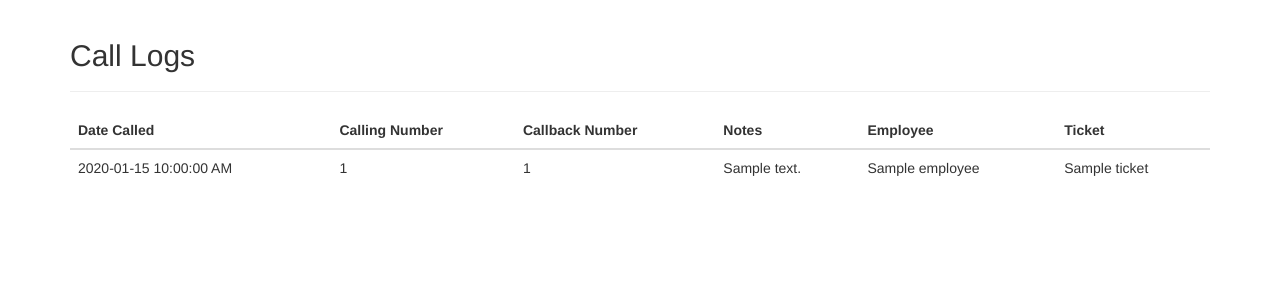
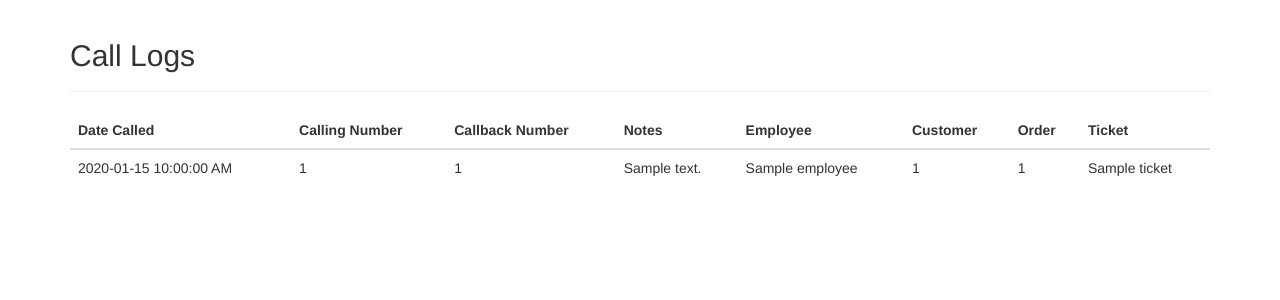
Before and after one commit to krutzcorp/krutzcorp-customersupport, a Flask app: template customersupport/templates/call-log-index.html in a window 1280 px wide. Shown: the part 51-351 px from the top of the page. Run offline with Flask 2, Linux system fonts and the light colour scheme; the template is opened without the code that fills it: most values are stand-ins (such as "Sample title", 1, 10 or a date in 2020); parts of the project's set-up code (start-up, migrations or seed data) failed here and were passed over; some libraries are stand-ins or nearby versions.

Commit message:
Add order and customer to calllog.

```diff
--- a/customersupport/controllers/calllog.py
+++ b/customersupport/controllers/calllog.py
@@ -18,6 +18,8 @@ def new_call():
     form = NewCallForm()
     if form.validate_on_submit():
         call_log = CallLog(
+            customer_id=form.customer_id.data,
+            order_id=form.order.data,
             calling_number=form.phone_called_from.data,
             callback_number=form.phone_call_back.data,
             notes=form.notes.data,
--- a/customersupport/models.py
+++ b/customersupport/models.py
@@ -319,6 +319,8 @@ class Ticket(Base):
 class CallLog(Base):
     __tablename__ = "call_log"
     id = Column(Integer, primary_key=True, autoincrement=True)
+    customer_id = Column(String(16))
+    order_id = Column(String(16))
     date_called = Column(DateTime)
     calling_number = Column(String(60))
     callback_number = Column(String(60))
@@ -329,6 +331,8 @@ class CallLog(Base):
 
     def __init__(
             self,
+            customer_id,
+            order_id=None,
             date_called=datetime.today(),
             calling_number=None,
             callback_number=calling_number,
@@ -336,6 +340,8 @@ class CallLog(Base):
             employee=None,
             ticket_id=None
     ):
+        self.customer_id = customer_id
+        self.order_id = order_id
         self.date_called = date_called
         self.calling_number = calling_number
         self.callback_number = callback_number
--- a/customersupport/templates/call-log-index.html
+++ b/customersupport/templates/call-log-index.html
@@ -13,6 +13,8 @@
             <th>Callback Number</th>
             <th>Notes</th>
             <th>Employee</th>
+            <th>Customer</th>
+            <th>Order</th>
             <th>Ticket</th>
         </tr>
         </thead>
@@ -23,6 +25,8 @@
                 <td>{{ log.callback_number }}</td>
                 <td>{{ log.notes }}</td>
                 <td>{{ log.employee }}</td>
+                <td>{{ log.customer_id }}</td>
+                <td>{{ log.order_id }}</td>
                 <td>{{ log.ticket }}</td>
             </tr>
         {% endfor %}
```
